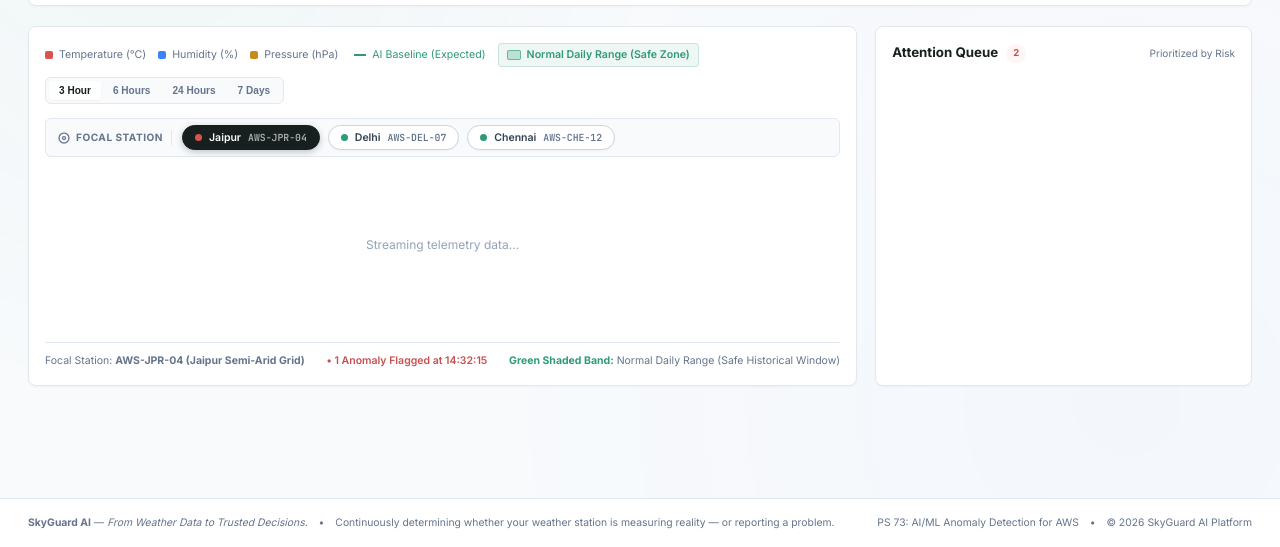
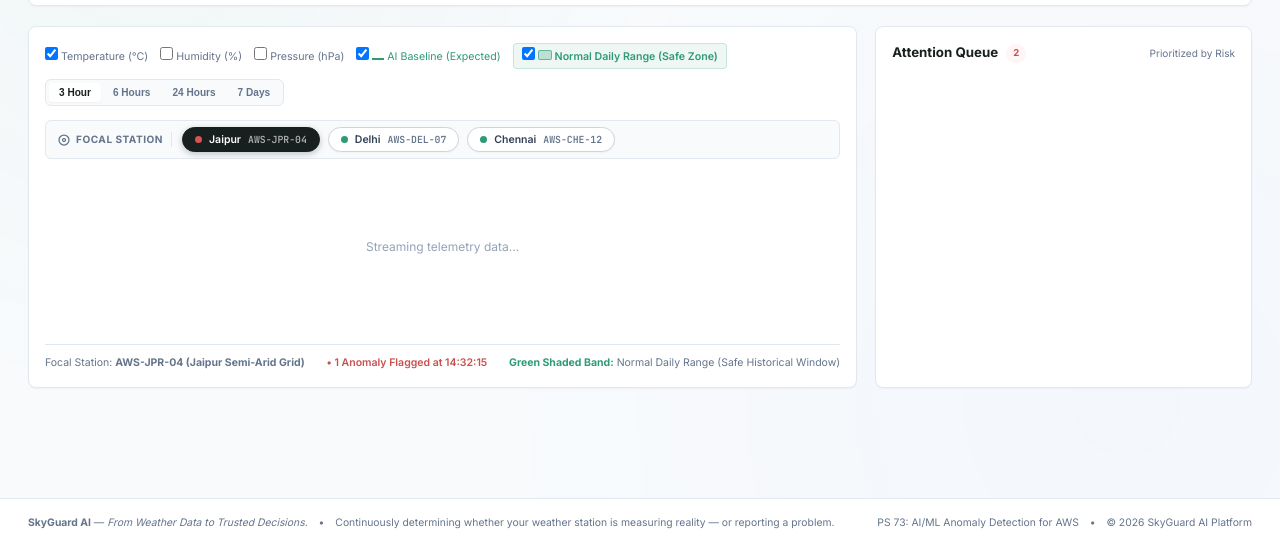
Before and after one commit to amolgupta-web/sih, a plain HTML site: page index.html in a window 1280 px wide. Shown: the part 253-800 px from the top of the page. Drawn offline with Linux system fonts and the light colour scheme.

Commit message:
Update index.html

```diff
--- a/index.html
+++ b/index.html
@@ -11,12 +11,12 @@
   <link rel="preconnect" href="https://fonts.gstatic.com" crossorigin>
   <link href="https://fonts.googleapis.com/css2?family=Inter:wght@400;500;600;700;800&family=JetBrains+Mono:wght@400;500;600;700&display=swap" rel="stylesheet">
 
-  <!-- Core Stylesheet -->
+  <!-- Core Professional B2B Stylesheet -->
   <link rel="stylesheet" href="css/styles.css">
 </head>
 <body>
 
-  <!-- Subtle Atmospheric Ombre Background -->
+  <!-- Subtle Atmospheric Radial Background Glow -->
   <div class="atmospheric-bg"></div>
 
   <div class="app-layout">
@@ -92,7 +92,7 @@
             </p>
           </div>
 
-          <!-- Network Triad Summary -->
+          <!-- Network Triad Summary Stats -->
           <div class="network-summary-grid">
             <div class="summary-stat-box">
               <span class="summary-stat-num" id="stat-active-stations">03</span>
@@ -116,27 +116,37 @@
         <div class="command-workspace-grid">
           <div class="chart-panel-card">
             <div class="chart-panel-header">
+              <!-- Interactive Multi-Factor Layer Toggles -->
               <div class="chart-channel-toggles">
-                <div class="channel-tag">
+                <label class="channel-toggle-label">
+                  <input type="checkbox" id="toggle-temp" checked>
                   <span class="channel-dot temp"></span>
                   <span>Temperature (°C)</span>
-                </div>
-                <div class="channel-tag">
+                </label>
+
+                <label class="channel-toggle-label">
+                  <input type="checkbox" id="toggle-hum">
                   <span class="channel-dot hum"></span>
                   <span>Humidity (%)</span>
-                </div>
-                <div class="channel-tag">
+                </label>
+
+                <label class="channel-toggle-label">
+                  <input type="checkbox" id="toggle-press">
                   <span class="channel-dot press"></span>
                   <span>Pressure (hPa)</span>
-                </div>
-                <div class="channel-tag" style="margin-left:4px">
+                </label>
+
+                <label class="channel-toggle-label">
+                  <input type="checkbox" id="toggle-baseline" checked>
                   <span style="display:inline-block; width:12px; height:2px; background:#2E9B73; border-top:2px dashed #2E9B73"></span>
                   <span style="color:#2E9B73">AI Baseline (Expected)</span>
-                </div>
-                <div class="channel-tag normal-range-tag" title="The safe green zone shows the temperature you would normally expect at this time of day based on past weather history.">
+                </label>
+
+                <label class="channel-toggle-label normal-range-tag" title="The safe green zone shows the temperature you would normally expect at this time of day based on past weather history.">
+                  <input type="checkbox" id="toggle-envelope" checked>
                   <span class="channel-band-swatch"></span>
                   <span style="font-weight:600; color:var(--brand-teal);">Normal Daily Range (Safe Zone)</span>
-                </div>
+                </label>
               </div>
 
               <div class="timeframe-group">
@@ -175,6 +185,7 @@
               </div>
             </div>
 
+            <!-- Clean Chart Canvas Wrapper (Stray text removed) -->
             <div class="unified-chart-wrap">
               <canvas id="unified-comparative-canvas"></canvas>
             </div>
@@ -188,7 +199,7 @@
             </div>
           </div>
 
-          <!-- Attention Queue -->
+          <!-- Prioritized Attention Queue -->
           <div class="queue-panel-card">
             <div class="queue-header">
               <div class="queue-title">
@@ -306,7 +317,7 @@
             </div>
           </div>
 
-          <!-- Raw vs Imputed (AI Estimated) Data Audit Card -->
+          <!-- Raw vs Imputed Data Audit Card -->
           <div class="imputation-audit-card">
             <div class="impute-box">
               <span class="impute-label">Raw Sensor Reading (Unfiltered)</span>
@@ -326,7 +337,7 @@
             </div>
           </div>
 
-          <!-- Dedicated Forensic Canvas Graph Card -->
+          <!-- City Forensic Telemetry Graph Card -->
           <div class="investigate-chart-card" style="background:#ffffff; border:1px solid var(--border-light); border-radius:8px; padding:16px; box-shadow:var(--shadow-sm);">
             <div style="display:flex; justify-content:space-between; align-items:center; margin-bottom:10px;">
               <div>
@@ -450,8 +461,10 @@
         </div>
 
         <div class="sensor-health-layout">
+          <!-- 3 Sensor Health Cards Grid -->
           <div class="sensor-health-overview-grid" id="health-cards-grid"></div>
 
+          <!-- 90-Day Degradation Timeline Card -->
           <div class="lifecycle-timeline-card">
             <div>
               <h3 style="font-size:1.05rem; font-weight:700" id="health-timeline-title">Temperature Sensor 90-Day Degradation Timeline (AWS-JPR-04)</h3>
```
